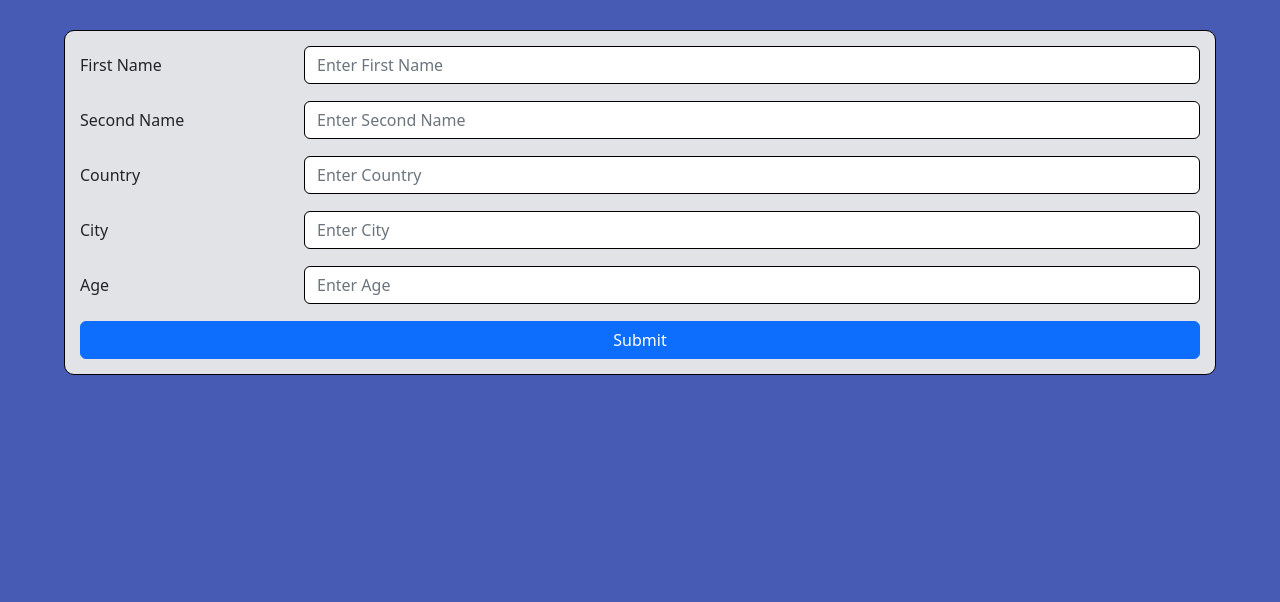
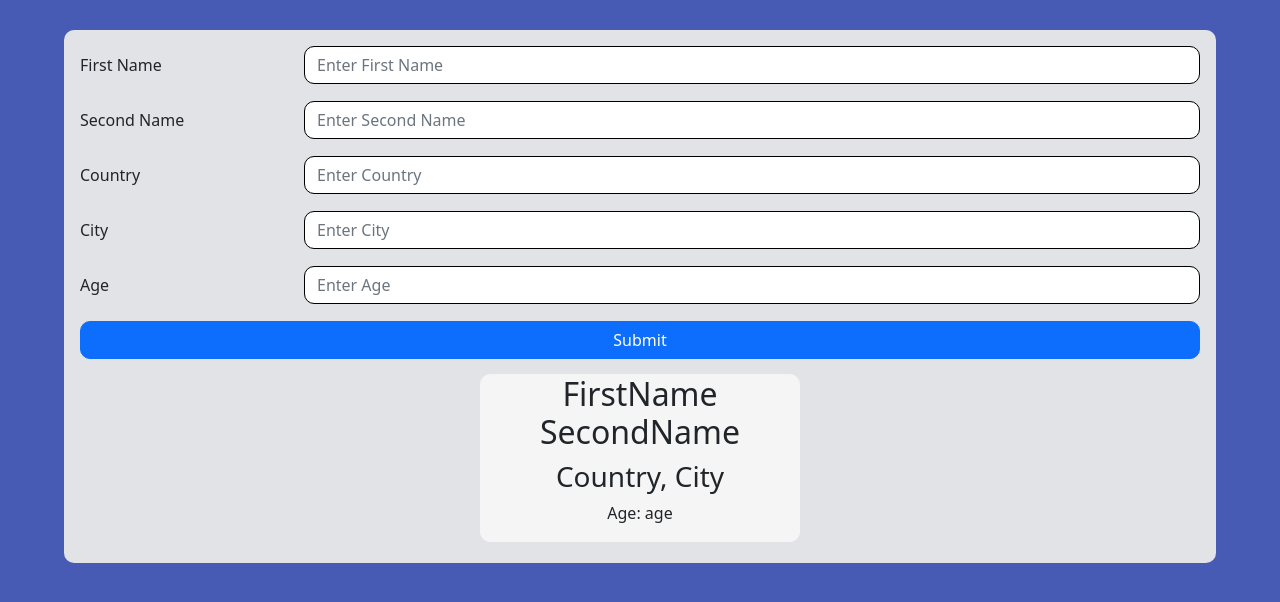
Before and after one commit to mrsev17/react-train-with-form, a React (Create React App) app: page / in a window 1280 px wide. Shown: the top 602 px of the page. Built offline with nearby package versions, Linux system fonts and the light colour scheme.

Commit message:
Update files
Make refactoring and add solution with useState for control form

```diff
--- a/src/App.js
+++ b/src/App.js
@@ -1,41 +1,28 @@
+import { useState } from "react";
 import "./App.css";
 import "bootstrap/dist/css/bootstrap.min.css";
 import "./style.scss";
 import { Button } from "react-bootstrap";
 import { Form } from "react-bootstrap";
-
-const dataUsers = [];
+import UserCard from "./components/UserCard";
 
 function App() {
+  const dataUsers = [];
+  const [data, setData] = useState({
+    firstName: "",
+    secondName: "",
+    country: "",
+    city: "",
+    age: "",
+  });
+
   const handleFormSubmit = (e) => {
     e.preventDefault();
-    const collectUser = {
-      firstname: e.target.firstname.value,
-      secondname: e.target.secondname.value,
-      country: e.target.country.value,
-      city: e.target.city.value,
-      age: e.target.age.value,
-    };
-    dataUsers.push(collectUser);
+    dataUsers.push(data);
 
     // Clean inputs
 
-    e.target.firstname.value = "";
-    e.target.secondname.value = "";
-    e.target.country.value = "";
-    e.target.city.value = "";
-    e.target.age.value = "";
-
     console.log(dataUsers);
-    /*
-    console.log({
-      firstname: e.target.firstname.value,
-      secondname: e.target.secondname.value,
-      country: e.target.country.value,
-      city: e.target.city.value,
-      age: e.target.age.value,
-    });
-    */
   };
   return (
     <div className="App">
@@ -48,8 +35,10 @@ function App() {
             <Form.Label className="form__label">First Name</Form.Label>
             <Form.Control
               name="firstname"
+              value={data.firstName}
               type="text"
               placeholder="Enter First Name"
+              onChange={(e) => setData({ ...data, firstName: e.target.value })}
             />
           </Form.Group>
 
@@ -60,8 +49,10 @@ function App() {
             <Form.Label className="form__label">Second Name</Form.Label>
             <Form.Control
               name="secondname"
+              value={data.secondName}
               type="text"
               placeholder="Enter Second Name"
+              onChange={(e) => setData({ ...data, secondName: e.target.value })}
             />
           </Form.Group>
 
@@ -72,8 +63,10 @@ function App() {
             <Form.Label className="form__label">Country</Form.Label>
             <Form.Control
               name="country"
+              value={data.country}
               type="text"
               placeholder="Enter Country"
+              onChange={(e) => setData({ ...data, country: e.target.value })}
             />
           </Form.Group>
 
@@ -82,7 +75,13 @@ function App() {
             controlId="formBasicPassword"
           >
             <Form.Label className="form__label">City</Form.Label>
-            <Form.Control name="city" type="text" placeholder="Enter City" />
+            <Form.Control
+              name="city"
+              value={data.city}
+              type="text"
+              placeholder="Enter City"
+              onChange={(e) => setData({ ...data, city: e.target.value })}
+            />
           </Form.Group>
 
           <Form.Group
@@ -90,13 +89,20 @@ function App() {
             controlId="formBasicPassword"
           >
             <Form.Label className="form__label">Age</Form.Label>
-            <Form.Control name="age" type="number" placeholder="Enter Age" />
+            <Form.Control
+              name="age"
+              value={data.age}
+              type="number"
+              placeholder="Enter Age"
+              onChange={(e) => setData({ ...data, age: e.target.value })}
+            />
           </Form.Group>
 
           <Button className="form__submit" variant="primary" type="submit">
             Submit
           </Button>
         </Form>
+        <UserCard />
       </div>
     </div>
   );
--- /dev/null
+++ b/src/components/UserCard.js
@@ -0,0 +1,11 @@
+const UserCard = () => {
+  return (
+    <div className="form__user-card">
+      <h2>FirstName SecondName</h2>
+      <h3>Country, City</h3>
+      <p>Age: age</p>
+    </div>
+  );
+};
+
+export default UserCard;
--- a/src/style.scss
+++ b/src/style.scss
@@ -5,7 +5,7 @@ body {
 .container-form {
   max-width: 1200px;
   margin: 30px auto 0;
-  border: 1px solid black;
+  border: 1px solid transparent;
   width: 90%;
   border-radius: 10px;
   background-color: rgb(226, 227, 230);
@@ -15,6 +15,7 @@ body {
 
   input {
     border: 1px solid black;
+    border-radius: 10px;
     width: 80%;
     outline: none;
     &:focus {
@@ -24,5 +25,14 @@ body {
   }
   .form__submit {
     width: 100%;
+    border-radius: 10px;
+  }
+  .form__user-card {
+    max-width: 320px;
+    margin: 0 auto;
+    border: 1px solid whitesmoke;
+    border-radius: 10px;
+    background-color: whitesmoke;
+    margin-bottom: 20px;
   }
 }
```
Also changed, not shown: 1 other file (tests, documents, lock files or other folders).
